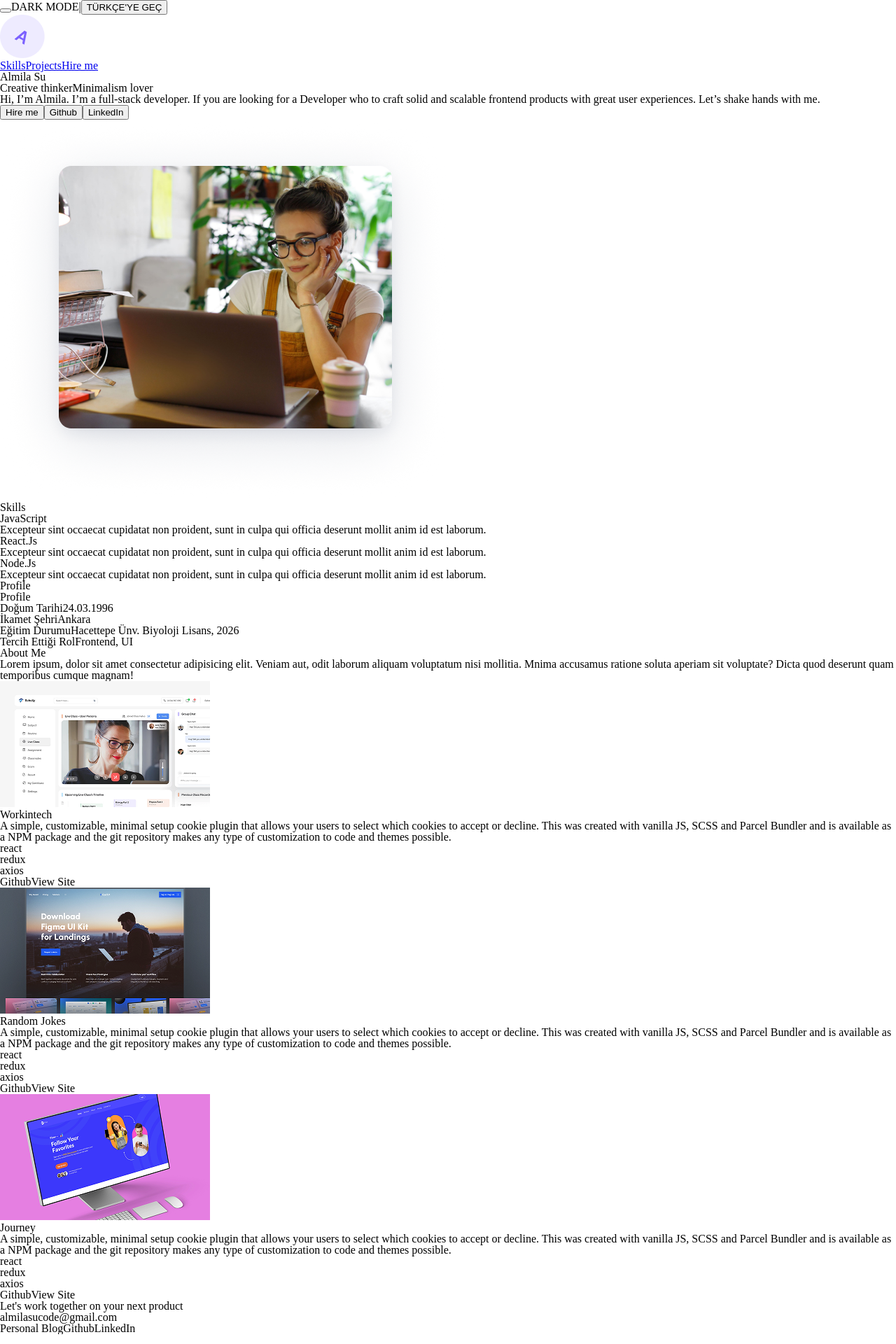
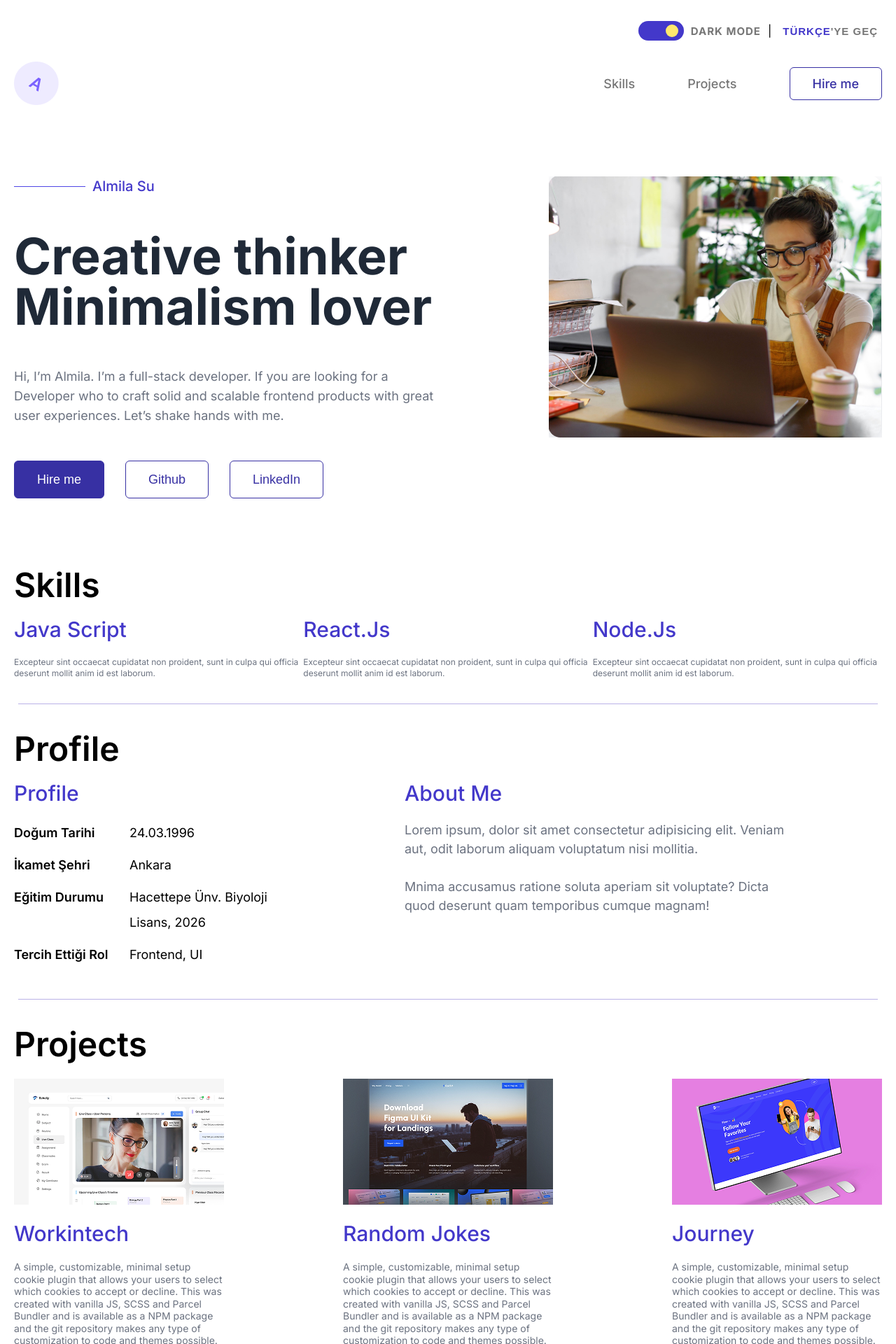
Before and after one commit to chagataiozkan/personal-website-project-frontend, a React (Vite) app: page / in a window 1280 px wide. Shown: the top 1920 px of the page at 70% size. Built offline with nearby package versions, Linux system fonts and the light colour scheme.

Commit message:
add css styles

```diff
--- a/src/components/Footer.jsx
+++ b/src/components/Footer.jsx
@@ -2,7 +2,8 @@ export default function Footer() {
   return (
     <section className="footer" id="footer">
       <div className="container">
-        <h2>Let's work together on your next product</h2>
+        <div className="footer-parts">
+        <h2>Let's work together on<br />your next product.</h2>
         <div className="footer-bottom">
           <div className="footer-bottom-left">
             <p>almilasucode@gmail.com</p>
@@ -13,6 +14,7 @@ export default function Footer() {
             <a>LinkedIn</a>
           </div>
         </div>
+        </div>
       </div>
     </section>
   );
--- a/src/components/Header.jsx
+++ b/src/components/Header.jsx
@@ -2,6 +2,7 @@ export default function Header() {
   return (
     <nav className="header">
       <div className="container">
+        <div className="header-parts">
           <div className="header-left">
             <img src="/images/logo.png" alt="hero image"></img>
           </div>
@@ -17,6 +18,7 @@ export default function Header() {
             </a>
           </div>
         </div>
+      </div>
     </nav>
   );
 }
--- a/src/components/Hero.jsx
+++ b/src/components/Hero.jsx
@@ -2,6 +2,7 @@ export default function Hero() {
   return (
     <section className="hero">
       <div className="container">
+        <div className="hero-parts">
           <div className="hero-left">
             <p className="hero-left-name">Almila Su</p>
             <div className="hero-left-text">
@@ -17,14 +18,19 @@ export default function Hero() {
               <button className="hero-left-hire-button" type="button">
                 Hire me
               </button>
-            <button type="button">Github</button>
-            <button type="button">LinkedIn</button>
+              <button className="hero-left-button" type="button">
+                Github
+              </button>
+              <button className="hero-left-button" type="button">
+                LinkedIn
+              </button>
             </div>
           </div>
           <div className="hero-right">
             <img src="/images/image_1.png" alt="hero-img"></img>
           </div>
         </div>
+      </div>
     </section>
   );
 }
--- a/src/components/Profile.jsx
+++ b/src/components/Profile.jsx
@@ -2,7 +2,9 @@ export default function Profile() {
   return (
     <section className="profile">
       <div className="container">
+        <div className="divider-line"></div>
         <h2>Profile</h2>
+        <div className="profile-parts">
           <div className="profile-left">
             <h3>Profile</h3>
             <div className="profile-left-row">
@@ -15,7 +17,11 @@ export default function Profile() {
             </div>
             <div className="profile-left-row">
               <span className="profile-label">Eğitim Durumu</span>
-            <span className="profile-value">Hacettepe Ünv. Biyoloji Lisans, 2026</span>
+              <span className="profile-value">
+                Hacettepe Ünv. Biyoloji
+                <br />
+                Lisans, 2026
+              </span>
             </div>
             <div className="profile-left-row">
               <span className="profile-label">Tercih Ettiği Rol</span>
@@ -26,10 +32,12 @@ export default function Profile() {
             <h3>About Me</h3>
             <p>
               Lorem ipsum, dolor sit amet consectetur adipisicing elit. Veniam
-            aut, odit laborum aliquam voluptatum nisi mollitia. Mnima accusamus
-            ratione soluta aperiam sit voluptate? Dicta quod deserunt quam
-            temporibus cumque magnam!
+              aut, odit laborum aliquam voluptatum nisi mollitia.
+              <br /><br />
+              Mnima accusamus ratione soluta aperiam sit voluptate? Dicta quod
+              deserunt quam temporibus cumque magnam!
             </p>
+          </div>
         </div>
       </div>
     </section>
--- a/src/components/Projects.jsx
+++ b/src/components/Projects.jsx
@@ -2,15 +2,18 @@ export default function Projects() {
   return (
     <section className="projects" id="projects">
       <div className="container">
+        <div className="divider-line"></div>
+        <h2>Projects</h2>
+        <div className="projects-parts">
           <div className="projects-row">
             <img src="/images/project_image_1.png"></img>
             <h3>Workintech</h3>
             <p>
-            A simple, customizable, minimal setup cookie plugin that allows your
-            users to select which cookies to accept or decline. This was created
-            with vanilla JS, SCSS and Parcel Bundler and is available as a NPM
-            package and the git repository makes any type of customization to
-            code and themes possible.
+              A simple, customizable, minimal setup cookie plugin that allows
+              your users to select which cookies to accept or decline. This was
+              created with vanilla JS, SCSS and Parcel Bundler and is available
+              as a NPM package and the git repository makes any type of
+              customization to code and themes possible.
             </p>
             <div className="projects-row-pills">
               <p>react</p>
@@ -18,19 +21,19 @@ export default function Projects() {
               <p>axios</p>
             </div>
             <div className="projects-row-details">
-            <a>Github</a>
-            <a>View Site</a>
+              <a href="https://github.com">Github</a>
+              <a href="https://github.com">View Site</a>
             </div>
           </div>
           <div className="projects-row">
             <img src="/images/project_image_2.png"></img>
             <h3>Random Jokes</h3>
             <p>
-            A simple, customizable, minimal setup cookie plugin that allows your
-            users to select which cookies to accept or decline. This was created
-            with vanilla JS, SCSS and Parcel Bundler and is available as a NPM
-            package and the git repository makes any type of customization to
-            code and themes possible.
+              A simple, customizable, minimal setup cookie plugin that allows
+              your users to select which cookies to accept or decline. This was
+              created with vanilla JS, SCSS and Parcel Bundler and is available
+              as a NPM package and the git repository makes any type of
+              customization to code and themes possible.
             </p>
             <div className="projects-row-pills">
               <p>react</p>
@@ -38,19 +41,19 @@ export default function Projects() {
               <p>axios</p>
             </div>
             <div className="projects-row-details">
-            <a>Github</a>
-            <a>View Site</a>
+              <a href="https://github.com">Github</a>
+              <a href="https://github.com">View Site</a>
             </div>
           </div>
           <div className="projects-row">
             <img src="/images/project_image_3.png"></img>
             <h3>Journey</h3>
             <p>
-            A simple, customizable, minimal setup cookie plugin that allows your
-            users to select which cookies to accept or decline. This was created
-            with vanilla JS, SCSS and Parcel Bundler and is available as a NPM
-            package and the git repository makes any type of customization to
-            code and themes possible.
+              A simple, customizable, minimal setup cookie plugin that allows
+              your users to select which cookies to accept or decline. This was
+              created with vanilla JS, SCSS and Parcel Bundler and is available
+              as a NPM package and the git repository makes any type of
+              customization to code and themes possible.
             </p>
             <div className="projects-row-pills">
               <p>react</p>
@@ -58,8 +61,9 @@ export default function Projects() {
               <p>axios</p>
             </div>
             <div className="projects-row-details">
-            <a>Github</a>
-            <a>View Site</a>
+              <a href="https://github.com">Github</a>
+              <a href="https://github.com">View Site</a>
+            </div>
           </div>
         </div>
       </div>
--- a/src/components/Skills.jsx
+++ b/src/components/Skills.jsx
@@ -5,24 +5,27 @@ export default function Skills() {
         <h2>Skills</h2>
         <div className="skills-row">
           <div className="skill">
-            <h3>JavaScript</h3>
+            <h3>Java Script</h3>
             <p>
-              Excepteur sint occaecat cupidatat non proident, sunt in culpa qui
-              officia deserunt mollit anim id est laborum.
+              Excepteur sint occaecat cupidatat non proident,
+              sunt in culpa qui officia deserunt mollit anim id est
+              laborum.
             </p>
           </div>
           <div className="skill">
             <h3>React.Js</h3>
             <p>
-              Excepteur sint occaecat cupidatat non proident, sunt in culpa qui
-              officia deserunt mollit anim id est laborum.
+              Excepteur sint occaecat cupidatat non proident,
+              sunt in culpa qui officia deserunt mollit anim id est
+              laborum.
             </p>
           </div>
           <div className="skill">
             <h3>Node.Js</h3>
             <p>
-              Excepteur sint occaecat cupidatat non proident, sunt in culpa qui
-              officia deserunt mollit anim id est laborum.
+              Excepteur sint occaecat cupidatat non proident,
+              sunt in culpa qui officia deserunt mollit anim id est
+              laborum.
             </p>
           </div>
         </div>
--- a/src/styles/global.css
+++ b/src/styles/global.css
@@ -0,0 +1,387 @@
+body {
+  font-family: "Inter";
+}
+
+.container {
+  max-width: 1300px;
+  margin: 0 auto;
+  padding: 0 20px;
+}
+
+.divider-line {
+  width: 99%;
+  height: 1px;
+  background: #bab2e7;
+  margin: 35px auto 40px;
+}
+
+/*TOGGLE BAR*/
+
+.toggle-bar-right {
+  display: flex;
+  justify-content: flex-end;
+  align-items: center;
+  gap: 10px;
+  margin: 30px 0;
+}
+
+.mode-btn {
+  width: 65px;
+  height: 28px;
+  border: none;
+  border-radius: 50px;
+  background-color: #4338ca;
+  position: relative;
+  cursor: pointer;
+  padding: 0;
+}
+
+.mode-btn-circle {
+  width: 18px;
+  height: 18px;
+  border-radius: 50%;
+  background-color: #ffe86e;
+  position: absolute;
+  top: 50%;
+  right: 8px;
+  transform: translateY(-50%);
+}
+
+.mode-text {
+  font-weight: 700;
+  font-size: 15px;
+  letter-spacing: 1px;
+  color: #777777;
+}
+
+.lang-btn {
+  background: none;
+  border: none;
+  font-weight: 700;
+  font-size: 15px;
+  letter-spacing: 1px;
+  color: #4338ca;
+  line-height: 100%;
+}
+
+.lang-text {
+  color: #777777;
+}
+
+/* HEADER */
+
+.header-parts {
+  display: flex;
+  justify-content: space-between;
+  align-items: center;
+}
+
+.header-text {
+  font-weight: 500;
+  font-size: 18px;
+  line-height: 28px;
+  color: #777777;
+  text-decoration: none;
+  margin-right: 75px;
+}
+
+.header-hire-text {
+  font-weight: 500;
+  font-size: 18px;
+  line-height: 28px;
+  color: #3730a3;
+  text-decoration: none;
+  border: 1px solid #3730a3;
+  padding: 12px 32px;
+  border-radius: 6px;
+}
+
+.header {
+  margin-bottom: 100px;
+}
+
+/* HERO */
+
+.hero-parts {
+  display: flex;
+  justify-content: space-between;
+}
+
+.hero-left {
+  max-width: 50%;
+}
+
+.hero-right {
+  max-width: 50%;
+}
+
+.hero-left-name {
+  display: flex;
+  align-items: center;
+  font-weight: 500;
+  font-size: 20px;
+  line-height: 28px;
+  color: #4338ca;
+}
+
+.hero-left-name::before {
+  content: "";
+  flex: none;
+  width: 102px;
+  height: 1px;
+  background: #4f46e5;
+  margin-right: 10px;
+}
+
+.hero-left-text {
+  font-weight: 700;
+  font-size: 72px;
+  line-height: 72px;
+  color: #1f2937;
+  margin: 50px 0;
+}
+
+.hero-left-text span {
+  display: block;
+}
+
+.hero-left-desc {
+  font-weight: 400;
+  font-size: 18px;
+  line-height: 28px;
+  color: #6b7280;
+  margin-bottom: 50px;
+}
+
+.hero-left-button {
+  font-weight: 500;
+  font-size: 18px;
+  line-height: 28px;
+  color: #3730a3;
+  text-decoration: none;
+  border: 1px solid #3730a3;
+  padding: 12px 32px;
+  border-radius: 6px;
+  background: none;
+  margin-right: 30px;
+}
+
+.hero-left-hire-button {
+  font-weight: 500;
+  font-size: 18px;
+  line-height: 28px;
+  color: white;
+  text-decoration: none;
+  border: 1px solid #3730a3;
+  padding: 12px 32px;
+  border-radius: 6px;
+  background: none;
+  margin-right: 30px;
+  background-color: #3730a3;
+}
+
+.hero-right img {
+  display: block;
+  margin: 0;
+}
+
+.hero {
+  margin-bottom: 100px;
+}
+
+/* SKILLS */
+
+.skills h2 {
+  font-weight: 600;
+  font-size: 48px;
+  line-height: 48px;
+}
+
+.skills-row {
+  display: flex;
+}
+
+.skill h3 {
+  margin: 25px 0;
+  font-weight: 500;
+  font-size: 30px;
+  line-height: 28px;
+  color: #4338ca;
+}
+
+.skill p {
+  font-size: 12px;
+  line-height: 16px;
+  font-weight: 400;
+  color: #6b7280;
+}
+
+/* PROFILE */
+
+.profile h2 {
+  font-weight: 600;
+  font-size: 48px;
+  line-height: 48px;
+}
+
+.profile-parts {
+  display: flex;
+}
+
+.profile-parts h3 {
+  margin: 25px 0;
+  font-weight: 500;
+  font-size: 30px;
+  line-height: 28px;
+  color: #4338ca;
+}
+
+.profile-parts {
+  display: flex;
+}
+
+.profile-left {
+  flex: 0 0 45%;
+}
+
+.profile-right {
+  flex: 0 0 45%;
+}
+
+.profile-left-row {
+  display: grid;
+  grid-template-columns: 165px 1fr;
+  align-items: start;
+  margin-bottom: 10px;
+}
+
+.profile-label {
+  font-weight: 600;
+  font-size: 18px;
+  line-height: 200%;
+  letter-spacing: 1%;
+  color: black;
+}
+
+.profile-value {
+  font-weight: 400;
+  font-size: 18px;
+  line-height: 200%;
+  letter-spacing: 1%;
+}
+
+.profile-right p {
+  font-weight: 400;
+  font-size: 18px;
+  line-height: 150%;
+  color: #6b7280;
+}
+
+/* PROJECTS */
+
+.projects h2 {
+  font-weight: 600;
+  font-size: 48px;
+  line-height: 48px;
+  margin-bottom: 25px;
+}
+
+.projects-parts {
+  display: flex;
+  justify-content: space-between;
+}
+
+.projects-row h3 {
+  margin: 25px 0;
+  font-weight: 500;
+  font-size: 30px;
+  line-height: 28px;
+  color: #4338ca;
+}
+
+.projects-row p {
+  font-size: 14px;
+  line-height: 125%;
+  font-weight: 400;
+  color: #6b7280;
+  max-width: 300px;
+}
+
+.projects-row-pills {
+  display: flex;
+  gap: 6px;
+  margin: 25px 0;
+}
+
+.projects-row-pills p {
+  font-weight: 500;
+  font-size: 14px;
+  line-height: 100%;
+  vertical-align: middle;
+  color: #3730a3;
+  border: 1px solid #3730a3;
+  padding: 6px 18px;
+  border-radius: 4px;
+}
+
+.projects-row-details {
+  display: flex;
+  justify-content: space-between;
+}
+
+.projects-row-details a {
+  font-weight: 500;
+  font-size: 16px;
+  line-height: 16px;
+}
+
+/* FOOTER */
+
+.footer {
+  background-color: #F9F9F9;
+  margin-top: 175px;
+}
+ .footer-parts h2 {
+  font-weight: 600;
+  font-size: 42px;
+  line-height: 125%;
+  padding-top: 100px;
+  padding-bottom: 75px;
+ }
+
+ .footer-bottom {
+  display: flex;
+  justify-content: space-between;
+  padding-bottom: 125px;
+ }
+
+ .footer-bottom-right {
+  display: flex;
+  gap: 20px;
+ }
+
+ .footer-bottom-right a {
+  font-weight: 500;
+  font-size: 18px;
+  line-height: 150%;
+  letter-spacing: 1%;
+  color: #00AB6B;
+  text-decoration: none;
+ }
+
+.footer-bottom-right a:first-child {
+  color: #0a0a14;
+ }
+
+ .footer-bottom-right a:last-child {
+  color: #0077B5;
+ }
+
+ .footer-bottom-left p {
+  font-weight: 500;
+  font-size: 20px;
+  line-height: 100%;
+  letter-spacing: 5%;
+  color: #AF0C48;
+  text-decoration: underline solid;
+ }
```
Also changed, not shown: public/images/image_1.png. Lines whose indentation alone changed are shown as unchanged.
